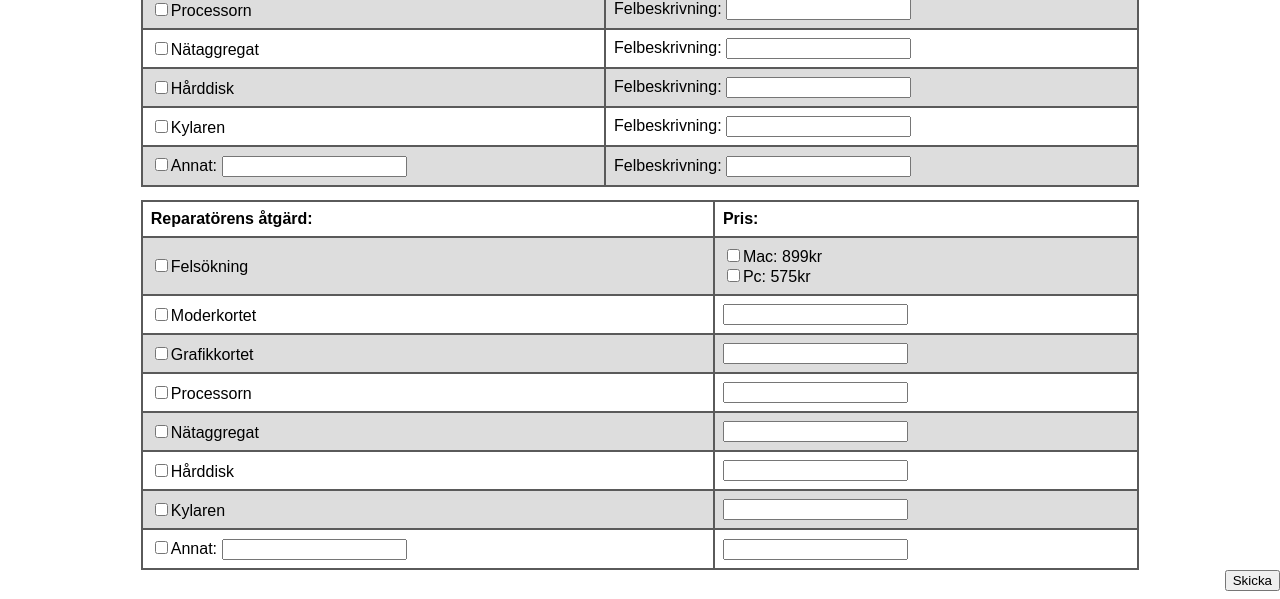
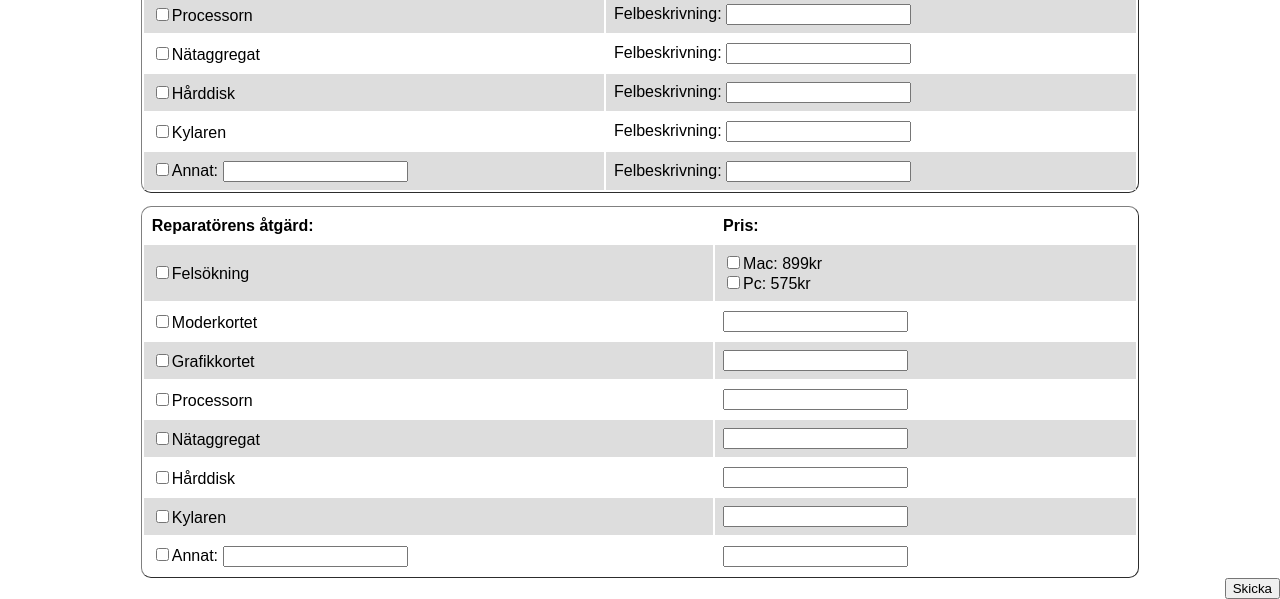
Before and after one commit to RAZERZ/ServiceReportProgram, a PHP site: page / in a window 1280 px wide. Shown: the part 618-1217 px from the top of the page. Run offline with PHP 8.4, Linux system fonts and the light colour scheme.

Commit message:
Fixed the tables to look like the boss wanted them :p

```diff
--- a/Stylesheet.css
+++ b/Stylesheet.css
@@ -70,13 +70,12 @@ html, body {
 
 table {
     font-family: arial, sans-serif;
-    border-collapse: collapse;
     width: 15%;
-
+    border-radius: 10px;
 }
 
 td, th {
-    border: 2px solid #5a5a5a;
+    border: 0px solid #fff;
     text-align: left;
     padding: 8px;
 }
--- a/redirStylesheet.css
+++ b/redirStylesheet.css
@@ -61,7 +61,6 @@ html, body {
     margin-top: -7%;
     margin-bottom: 1%;
     right: 11%;
-    border-radius: 40%;
 }
 
 .Defect-Area {
@@ -102,12 +101,12 @@ html, body {
 
 table {
     font-family: arial, sans-serif;
-    border-collapse: collapse;
     width: 15%;
+    border-radius: 10px;
 }
 
 td, th {
-    border: 2px solid #5a5a5a;
+    border: 0px solid #fff;
     text-align: left;
     padding: 8px;
 }
```
